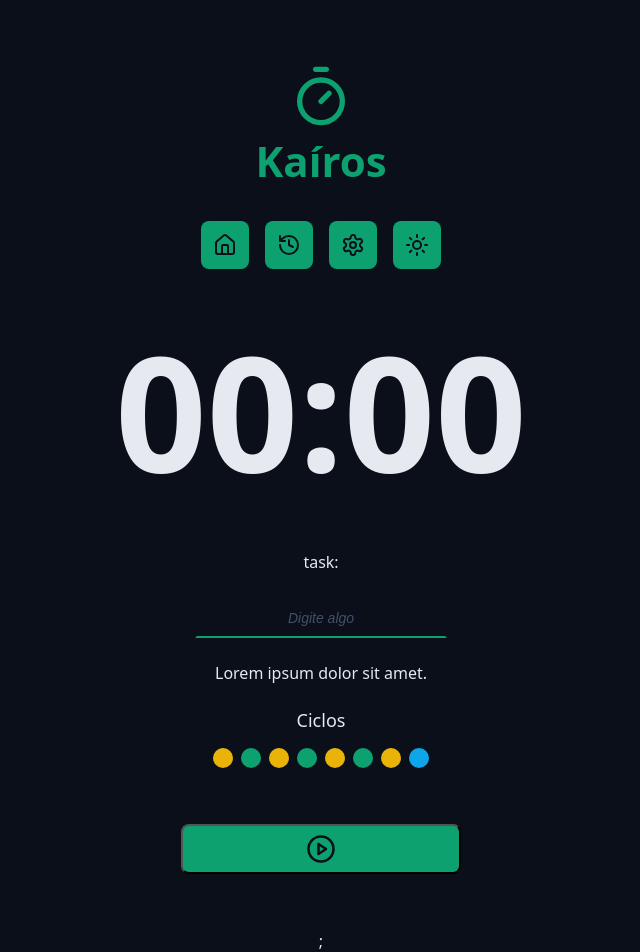
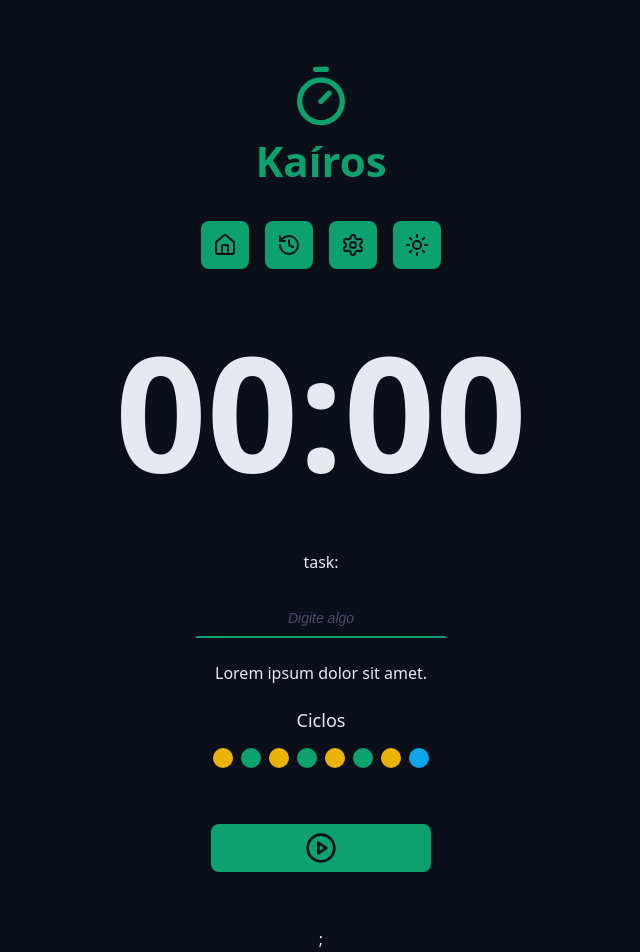
Before and after one commit to LuisAraujo-Dev/kairos-pomodoro, a React (Vite) app: page / in a window 1280 px wide. Shown: the top 952 px of the page, without its empty margins (319-959 px from the left). Built offline with nearby package versions, Linux system fonts and the light colour scheme.

Commit message:
style: styling tag button

```diff
--- a/src/App.tsx
+++ b/src/App.tsx
@@ -9,7 +9,7 @@ import { CountDown } from "./components/CountDown";
 import { DeufaltInput } from "./components/DefaultInput";
 import { Cycles } from "./components/Cycles";
 import { DefaultButton } from "./components/DefaultButton";
-import { PlayCircle, PlayCircleIcon } from "lucide-react";
+import { PlayCircleIcon } from "lucide-react";
 
 export function App() {
   return (
--- a/src/components/DefaultButton/styles.module.css
+++ b/src/components/DefaultButton/styles.module.css
@@ -1,21 +1,24 @@
-.defaultButton {
+button {
+    color: var(--text-over-primary);
+    padding: .8rem;
     align-items: center;
+    display: flex;
     justify-content: center;
-    display: flex;
 
-    width: 28rem;
-    height: 5rem;
+    border: none;
     background-color: var(--primary);
     border-radius: .8rem;
-    margin: 3.2rem;
+    min-width: 22rem;
 
-    transition: all .2s ;
+    margin: 3.2rem 0;
+
+    cursor: pointer;
+    transition: all .2s ease-in-out;
 }
 
-.defaultButton svg {
-    color: var(--gray-900);
-    width: 3rem;
-    height: 3rem;
+button svg {
+    width: 3.2rem;
+    height: 3.2rem;
 }
 
 .defaultButton:hover {
```
